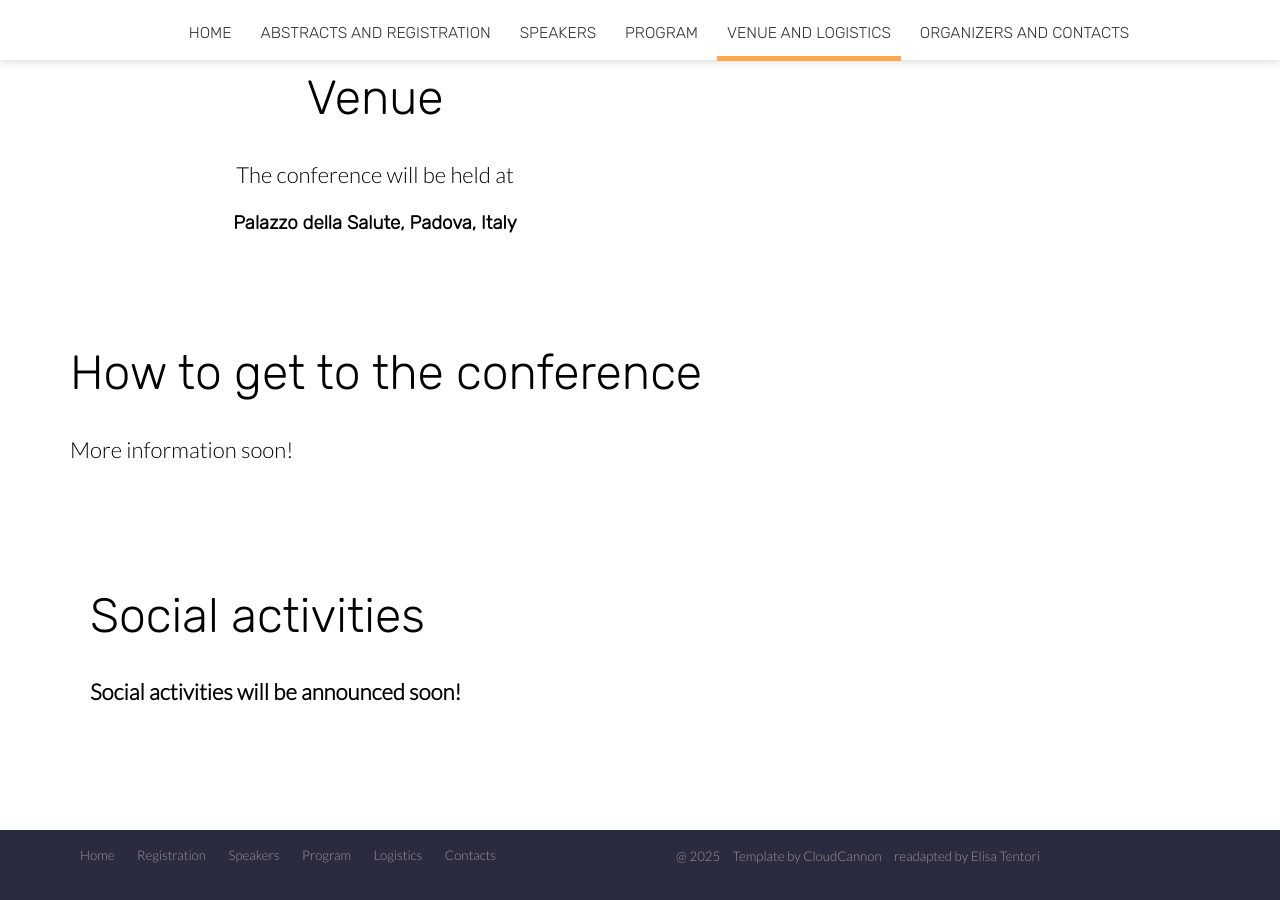
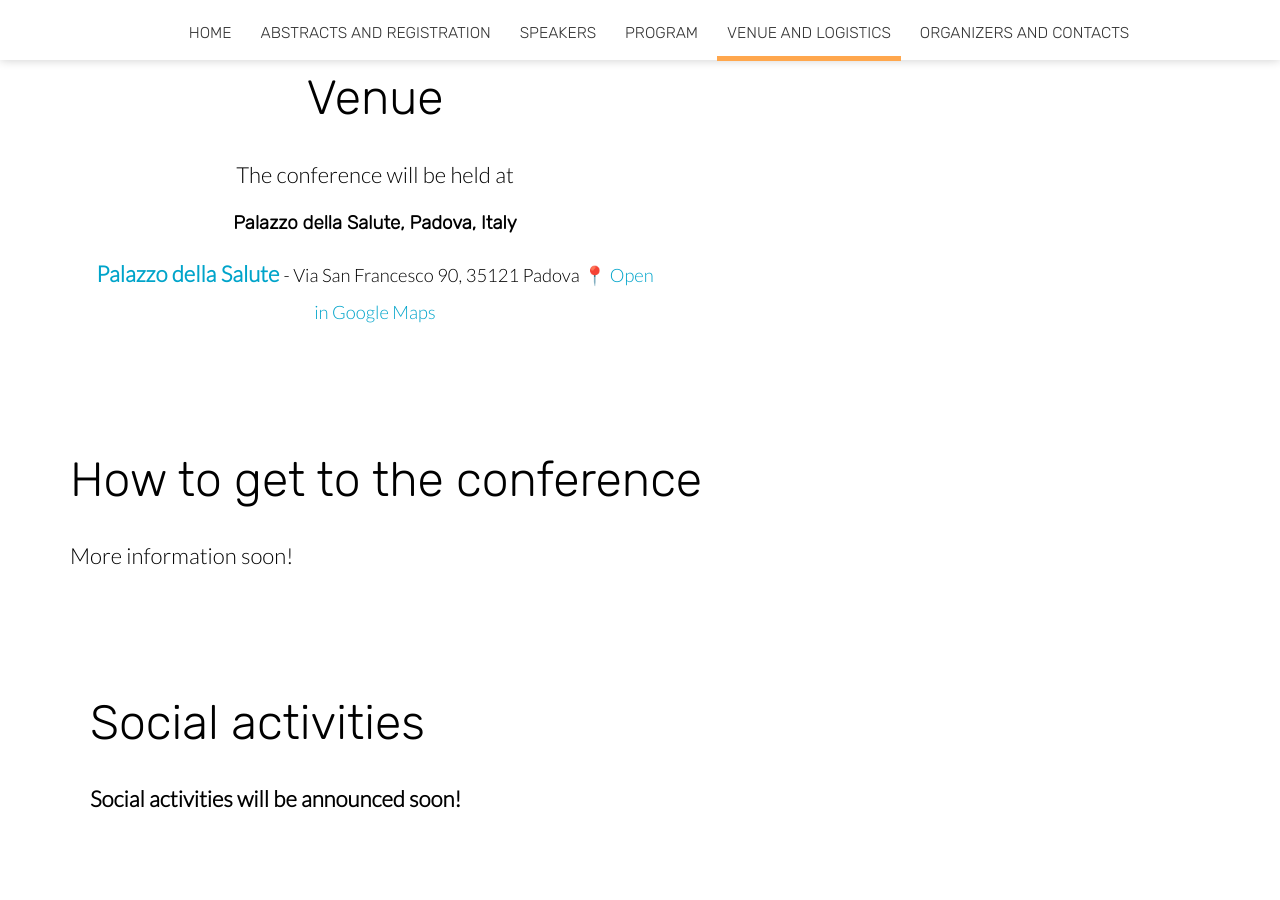
Before and after one commit to INCNgit/incn, a Jekyll site: the page built from venue.html, in a window 1280 px wide and 900 px high, scrolled down 481 px. Built offline with Jekyll 4.4.1, drawn with Linux system fonts in a browser that asks for light colours; nearby versions of some CDN libraries.

Commit message:
marco - add some informations about the venue

```diff
--- a/venue.html
+++ b/venue.html
@@ -60,15 +60,14 @@ image: /images/background/backpd.png
 					<h2 class="editable">Venue</h2>
 					<p class="editable">The conference will be held at </p>
 					<h3 class="editable">Palazzo della Salute, Padova, Italy</h3>
-					<!-- <p class="editable">
-						<b><a href="https://www.unive.it/pag/10109/" target="_blank">Palazzo della Salute</a></b>
-						<small>- Dorsoduro 3911, Calle Crosera, 30123 Venezia -
-							<a href="https://www.google.com/maps/place/Ca'+Bottacin/@45.4355803,12.3254485,18z/data=!3m1!4b1!4m5!3m4!1s0x477eb1cf655a48d5:0xa71fdde9466a35b2!8m2!3d45.4355784!4d12.3265428"
+					<p class="editable">
+						<b><a href="https://www.palazzodellasalute.it/" target="_blank">Palazzo della Salute</a></b>
+						<small>- Via San Francesco 90, 35121 Padova
+							<a href="https://maps.app.goo.gl/oBjGBma5CQy85gss8"
 								target="_blank">📍 Open in Google Maps
 							</a>
 						</small>
 					</p>
-					-->
 
 				</div>
 
```
